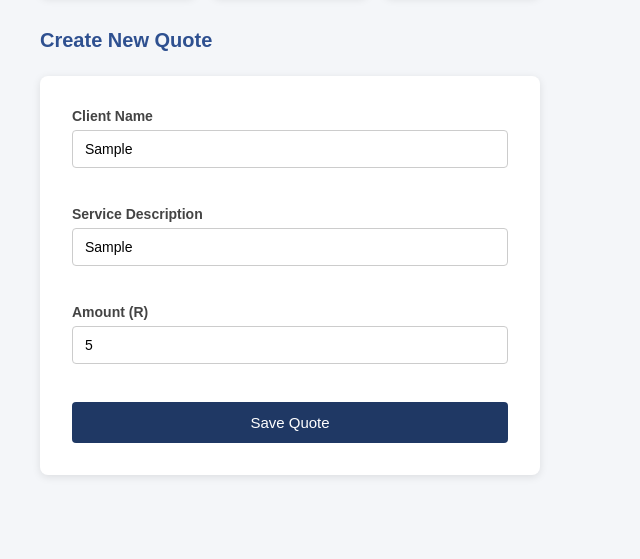
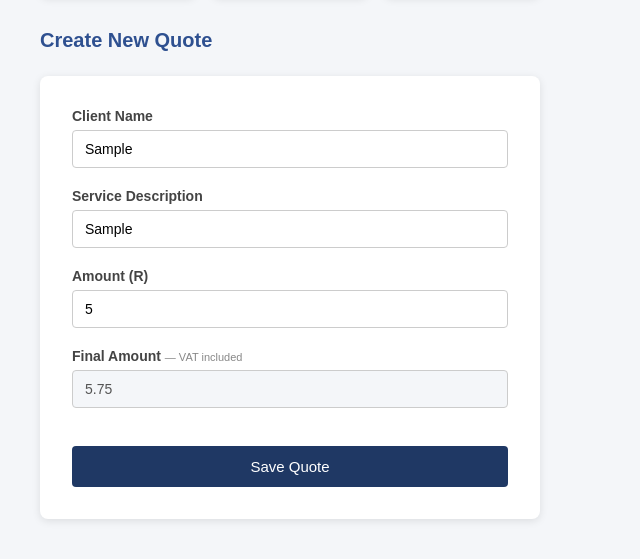
Before and after one commit to Swanepoelarno/invoice-system, a plain HTML site: page frontend/index.html in a window 1280 px wide. Both pictures are taken after typing "Sample", "Sample", "5" into the empty fields and a click on the button "Save Quote". Shown: the part 171-730 px from the top of the page, without its empty margins (0-640 px from the left). Drawn offline with Linux system fonts and the light colour scheme; no server answers.

Commit message:
Add VAT calculation and fix form structure

```diff
--- a/frontend/app.js
+++ b/frontend/app.js
@@ -3,6 +3,17 @@ const API_URL = 'http://localhost:3000';
 const form = document.getElementById('quoteForm');
 const quotesList = document.getElementById('quotesList');
 const quotesHeading = document.getElementById('quotesHeading');
+const amountInput = document.getElementById('amount');
+
+amountInput.addEventListener('input', function() {
+  const amount = parseFloat(amountInput.value);
+  if (!isNaN(amount)) {
+    const final = amount * 1.15;
+    document.getElementById('finalAmount').value = final.toFixed(2);
+  } else {
+    document.getElementById('finalAmount').value = '';
+  }
+});
 
 window.onload = function() {
   fetchQuotes();
@@ -20,13 +31,15 @@ function fetchQuotes() {
 
 form.addEventListener('submit', function(event) {
   event.preventDefault();
-if (!clientName || !serviceDescription || !amount) {
+
+  const clientName = document.getElementById('clientName').value;
+  const serviceDescription = document.getElementById('serviceDescription').value;
+  const amount = document.getElementById('amount').value;
+
+  if (!clientName || !serviceDescription || !amount) {
     alert('Please fill in all fields before saving.');
     return;
   }
-  const clientName = document.getElementById('clientName').value;
-  const serviceDescription = document.getElementById('serviceDescription').value;
-  const amount = document.getElementById('amount').value;
 
   fetch(`${API_URL}/quotes`, {
     method: 'POST',
@@ -38,6 +51,7 @@ if (!clientName || !serviceDescription || !amount) {
     })
     .then(function() {
       form.reset();
+      document.getElementById('finalAmount').value = '';
       fetchQuotes();
     });
 });
--- a/frontend/index.html
+++ b/frontend/index.html
@@ -9,6 +9,7 @@
   <body>
 
     <h1>Invoice System</h1>
+
     <div class="dashboard">
       <div class="dashboard-card">
         <p class="dashboard-label">Total Invoiced</p>
@@ -23,30 +24,30 @@
         <p class="dashboard-value" id="totalOutstanding">R0</p>
       </div>
     </div>
+
     <h2>Create New Quote</h2>
 
     <form id="quoteForm">
-
       <label>Client Name</label>
       <input type="text" id="clientName" placeholder="Enter client name">
-
-      <br><br>
 
       <label>Service Description</label>
       <input type="text" id="serviceDescription" placeholder="Describe the service">
 
-      <br><br>
-
       <label>Amount (R)</label>
       <input type="number" id="amount" placeholder="0.00">
+
+      <label>Final Amount <span style="font-size:11px; font-weight:normal; color:#888;">— VAT included</span></label>
+      <input type="number" id="finalAmount" placeholder="0.00" readonly>
 
       <br><br>
 
       <button type="submit">Save Quote</button>
+    </form>
+
     <h2 id="quotesHeading" style="display:none; margin-top:40px;">Saved Quotes</h2>
+    <div id="quotesList"></div>
 
-<div id="quotesList"></div>
-    </form>
     <script src="app.js"></script>
   </body>
 </html>
--- a/frontend/style.css
+++ b/frontend/style.css
@@ -133,3 +133,8 @@ button:hover {
   font-weight: bold;
   color: #1F3864;
 }
+input[readonly] {
+  background-color: #f4f6f9;
+  color: #555;
+  cursor: not-allowed;
+}
```
Also changed, not shown: 1 other file. Lines whose indentation alone changed are shown as unchanged.
